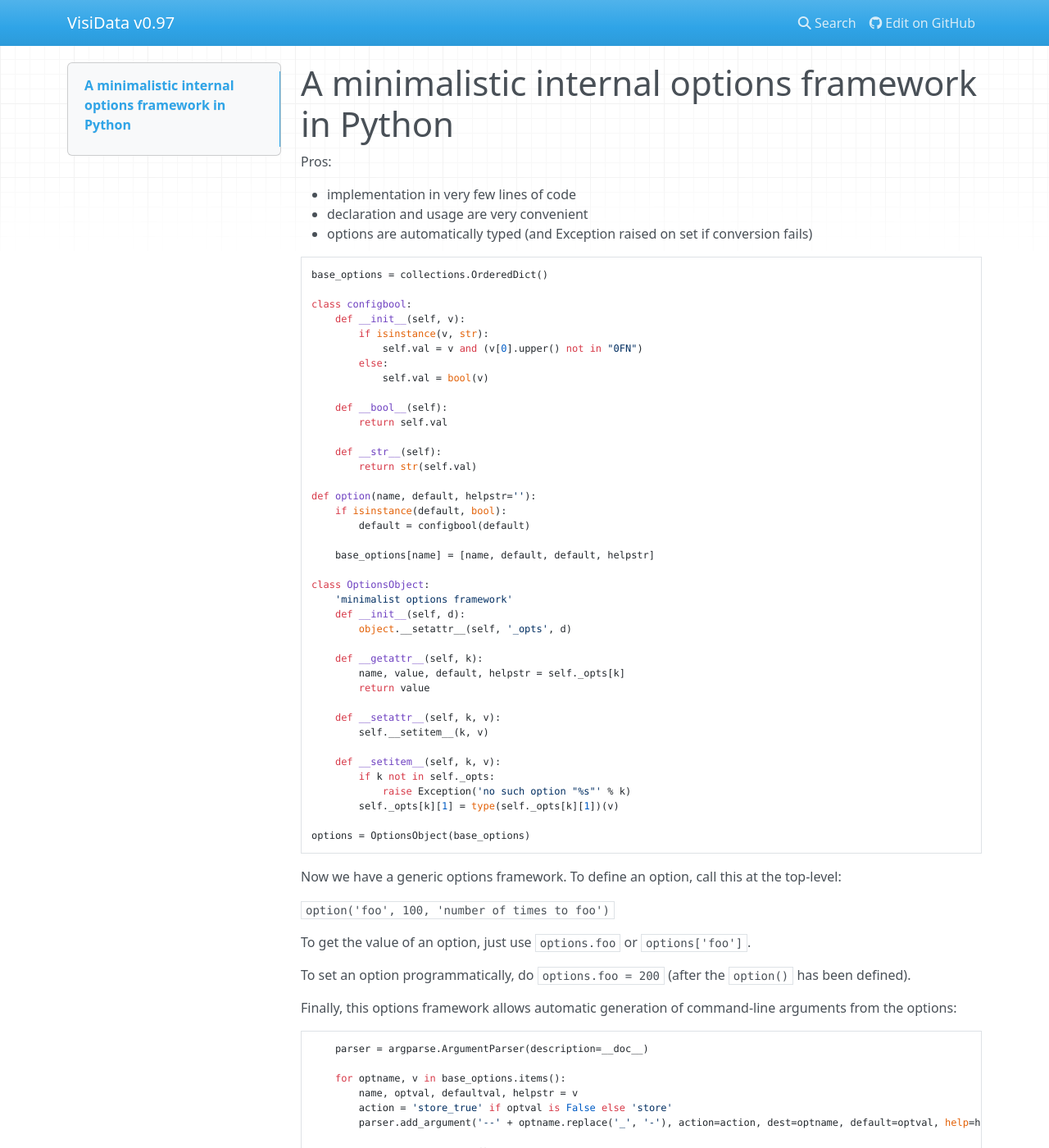
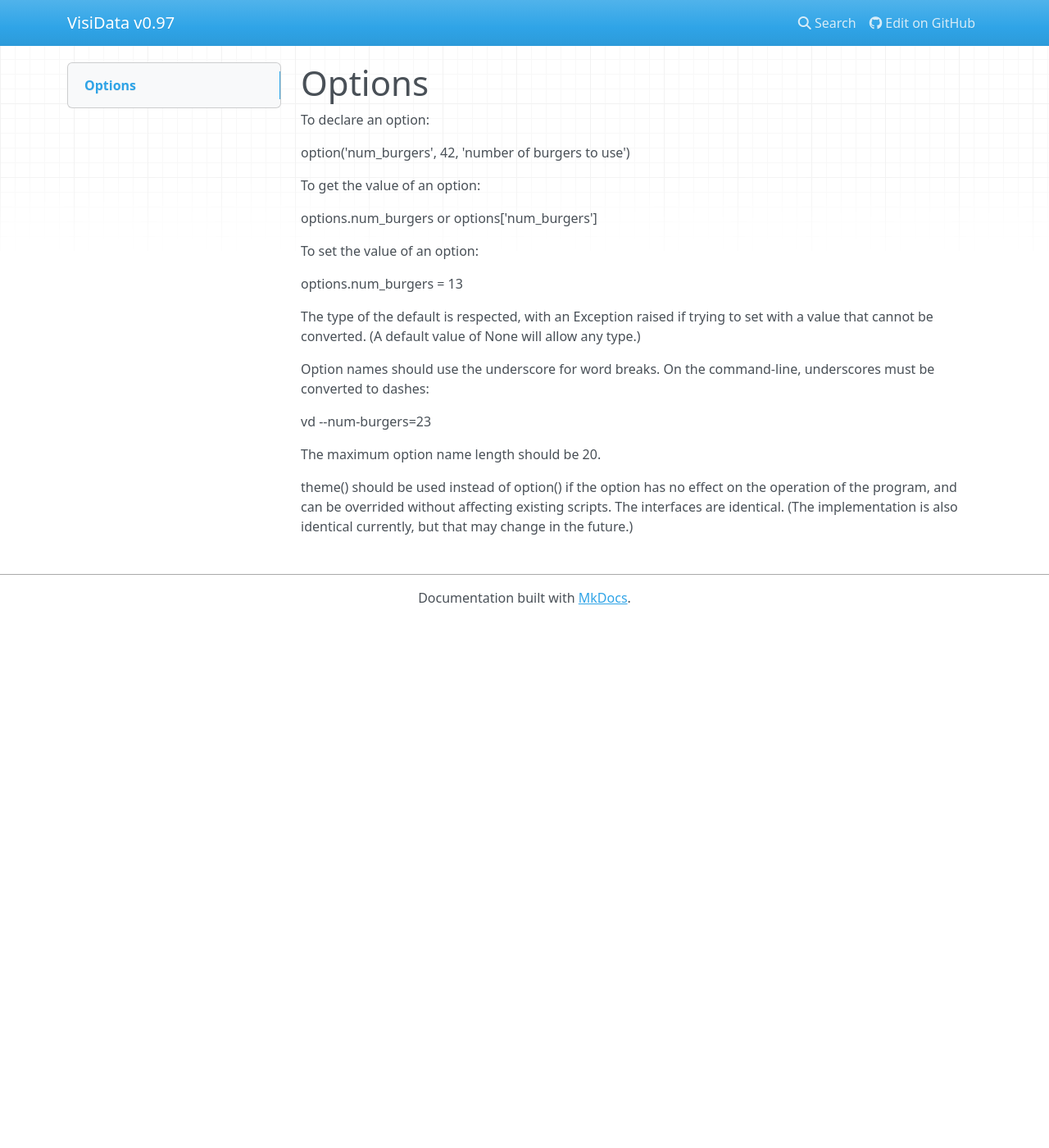
Before and after one commit to saulpw/visidata, an MkDocs documentation site: the page built from docs/options.md, in a window 1280 px wide and 1400 px high. Shown: the whole window at 82% size. Built offline with MkDocs 1.6.1, drawn with Linux system fonts in a browser that asks for light colours; nearby versions of some CDN libraries; old or Windows-style settings are respelled for this version of MkDocs; some of the changed text lies outside the part shown.

Commit message:
options refactor: remove configbool

````diff
--- a/docs/options.md
+++ b/docs/options.md
@@ -1,76 +1,23 @@
-# A minimalistic internal options framework in Python
+# Options
 
-Pros:
+To declare an option:
 
-* implementation in very few lines of code
-* declaration and usage are very convenient
-* options are automatically typed (and Exception raised on set if conversion fails)
+option('num_burgers', 42, 'number of burgers to use')
 
-##
+To get the value of an option:
 
-```
-base_options = collections.OrderedDict()
+options.num_burgers or options['num_burgers']
 
-class configbool:
-    def __init__(self, v):
-        if isinstance(v, str):
-            self.val = v and (v[0].upper() not in "0FN")
-        else:
-            self.val = bool(v)
+To set the value of an option:
 
-    def __bool__(self):
-        return self.val
+options.num_burgers = 13
 
-    def __str__(self):
-        return str(self.val)
+The type of the default is respected, with an Exception raised if trying to set with a value that cannot be converted.  (A default value of None will allow any type.)
 
-def option(name, default, helpstr=''):
-    if isinstance(default, bool):
-        default = configbool(default)
+Option names should use the underscore for word breaks.  On the command-line, underscores must be converted to dashes:
 
-    base_options[name] = [name, default, default, helpstr]
+vd --num-burgers=23
 
-class OptionsObject:
-    'minimalist options framework'
-    def __init__(self, d):
-        object.__setattr__(self, '_opts', d)
+The maximum option name length should be 20.
 
-    def __getattr__(self, k):
-        name, value, default, helpstr = self._opts[k]
-        return value
-
-    def __setattr__(self, k, v):
-        self.__setitem__(k, v)
-
-    def __setitem__(self, k, v):
-        if k not in self._opts:
-            raise Exception('no such option "%s"' % k)
-        self._opts[k][1] = type(self._opts[k][1])(v)
-
-options = OptionsObject(base_options)
-```
-
-Now we have a generic options framework.  To define an option, call this at the top-level:
-
-```option('foo', 100, 'number of times to foo')```
-
-To get the value of an option, just use `options.foo` or `options['foo']`.
-
-To set an option programmatically, do `options.foo = 200` (after the `option()` has been defined).
-
-Finally, this options framework allows automatic generation of command-line arguments from the options:
-
-```
-    parser = argparse.ArgumentParser(description=__doc__)
-
-    for optname, v in base_options.items():
-        name, optval, defaultval, helpstr = v
-        action = 'store_true' if optval is False else 'store'
-        parser.add_argument('--' + optname.replace('_', '-'), action=action, dest=optname, default=optval, help=helpstr)
-
-    args = parser.parse_args()
-
-    for optname, optval in vars(args).items():
-        if optname not in ['inputs']:  # any options not defined with option()
-            options[optname] = optval  # auto-converts to type of default
-```
+theme() should be used instead of option() if the option has no effect on the operation of the program, and can be overrided without affecting existing scripts.  The interfaces are identical.  (The implementation is also identical currently, but that may change in the future.)
````
Also changed, not shown: 1 other file.
